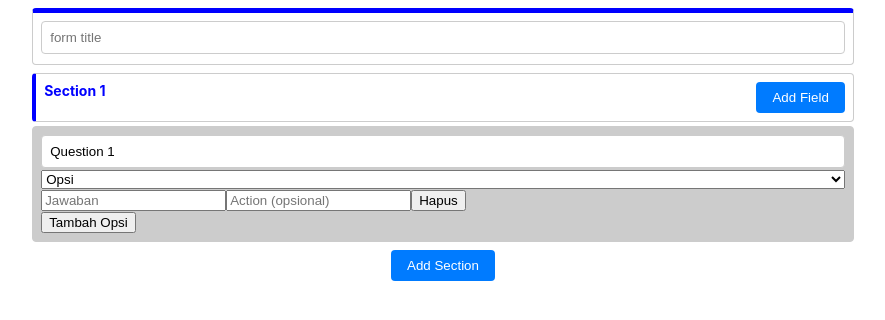
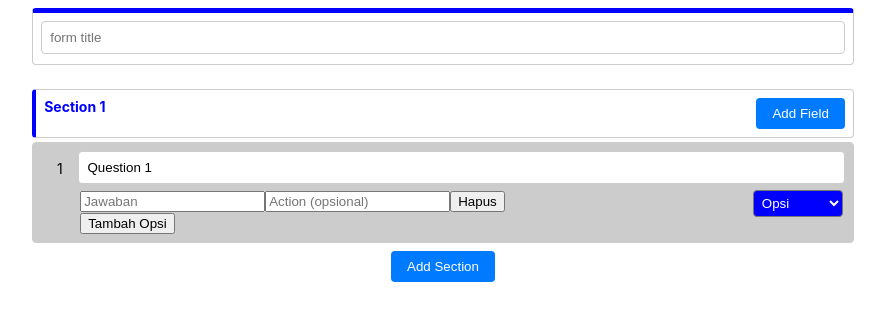
Before and after one commit to asarisoft/DynamicFormLikeGoogleForm, a React (Create React App) app: page / in a window 1280 px wide. Shown: the top 320 px of the page, without its empty margins (197-1082 px from the left). Built offline with nearby package versions, Linux system fonts and the light colour scheme.

Commit message:
create styling

```diff
--- a/src/components/form/fields/index.js
+++ b/src/components/form/fields/index.js
@@ -41,9 +41,11 @@ class Field extends Component {
   }
 
   render() {
-    const { field } = this.props;
+    const { field, questionIndex } = this.props;
     return (
       <FieldsContainer onClick={this.props.onClick}>
+        <div className='question'>
+          <span>{questionIndex + 1}</span>
           <Input
             type="text"
             name="question"
@@ -51,9 +53,10 @@ class Field extends Component {
             value={field?.title}
             onChange={this.handleInputChange}
           />
+        </div>
 
         {field?.isActive && (
-          <>
+          <div className='body'>
             <select
               name="answerType"
               value={this.state.answerType}
@@ -65,7 +68,7 @@ class Field extends Component {
               <option value="paragraph">Paragraf</option>
             </select>
             {this.renderAnswerTypeComponent()}
-          </>
+          </div>
         )}
       </FieldsContainer>
     );
--- a/src/components/form/fields/indexElement.js
+++ b/src/components/form/fields/indexElement.js
@@ -10,4 +10,31 @@ export const FieldsContainer = styled.div`
     border: 1px solid #ccc;
     padding: 8px;
     background-color: #ccc;
+    position: relative;
+
+    .question {
+        text-align: center;
+        font-size: 14px;
+        display: flex;
+        align-items: center;
+        span {
+            width: 40px;
+        }
+        input {
+            width: 100%;
+        }
+    }
+    .body {
+        margin-left: 39px;
+        margin-top: 4px;
+        positon: relative;
+        select {
+            position: absolute;
+            right: 10px;
+            padding: 4px;
+            background-color: blue;
+            color: white;
+            border-radius: 4px;
+        }
+    }
 `;
--- a/src/components/form/index.js
+++ b/src/components/form/index.js
@@ -68,6 +68,7 @@ class Form extends Component {
               <Field
                 key={field.question}
                 field={field}
+                questionIndex={questionIndex}
                 onClick={() => this.setActiveQuestion(sectionIndex, questionIndex)}
               />
             ))}
--- a/src/components/form/sectionElement.js
+++ b/src/components/form/sectionElement.js
@@ -10,6 +10,7 @@ export const SectionContainer = styled.div`
     position: relative;
     display: flex;
     justify-content: space-between;
+    margin-top: 24px;
     h3 {
         color: blue;
         font-size: 14px;
```
Lines whose indentation alone changed are shown as unchanged.
